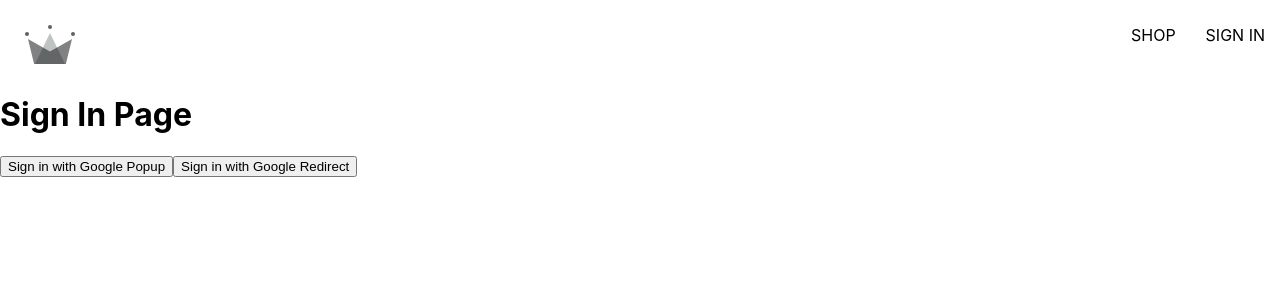
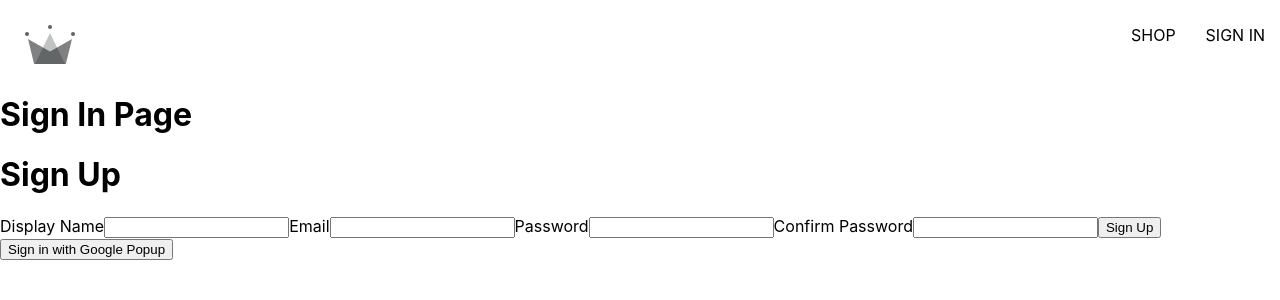
Before and after one commit to PatNepp/crwn-clothing, a React (Create React App) app: page /sign-in in a window 1280 px wide. Shown: the top 300 px of the page. Built offline with nearby package versions, Linux system fonts and the light colour scheme; the HTML template or start-up script is replaced by a standard one.

Commit message:
sign up form functionality

```diff
--- /dev/null
+++ b/src/components/sign-up-form/sign-up-form.component.jsx
@@ -0,0 +1,88 @@
+import { useState } from "react"
+import { createAuthUserWithEmailAndPassword, createUserDocumentFromAuth } from "../../utils/firebase/firebase.utils"
+
+const defaultFormFields = {
+        displayName: '',
+        email: '',
+        password: '',
+        confirmPassword: '',
+    }
+
+const SignUpForm = () => {
+    const [formFields, setFormFields] = useState(defaultFormFields)
+    const { displayName, email, password, confirmPassword } = formFields
+
+    const resetFormFields = () => {
+        setFormFields(defaultFormFields)
+    }
+
+    const handleChange = (e) => {
+        const { name, value } = e.target
+
+        setFormFields({...formFields, [name]: value})
+    }
+
+    const handleSubmit = async (e) => {
+        e.preventDefault()
+        if(password !== confirmPassword) {
+            alert('passwords need to match')
+            return
+        }
+
+        try {
+            const {user} = await createAuthUserWithEmailAndPassword(email, password)
+
+            await createUserDocumentFromAuth(user, { displayName })
+            resetFormFields()
+        } catch (error) {
+            if(error.code === 'auth/email-already-in-use') {
+                alert('Email already in use')
+            } else {
+                console.log('user creation encountered error', error)
+            }
+        }
+    }
+
+  return (
+    <div>
+        <h1>Sign Up</h1>
+        <form onSubmit={handleSubmit}>
+            <label>Display Name</label>
+            <input
+                required
+                type="text"
+                onChange={handleChange}
+                name='displayName'
+                value={displayName}
+            />
+            <label>Email</label>
+            <input
+                required
+                type="email"
+                onChange={handleChange}
+                name='email'
+                value={email}
+            />
+            <label>Password</label>
+            <input
+                required
+                type="password"
+                onChange={handleChange}
+                name='password'
+                value={password}
+            />
+            <label>Confirm Password</label>
+            <input
+                required
+                type="password"
+                onChange={handleChange}
+                name='confirmPassword'
+                value={confirmPassword}
+            />
+            <button type="submit">Sign Up</button>
+        </form>
+    </div>
+  )
+}
+
+export default SignUpForm
--- a/src/routes/sign-in/sign-in.component.jsx
+++ b/src/routes/sign-in/sign-in.component.jsx
@@ -1,20 +1,7 @@
-import { useEffect } from "react"
-import { getRedirectResult } from "firebase/auth"
-
-import { auth, signInWithGooglePopup, createUserDocumentFromAuth, signInWithGoogleRedirect } from "../../utils/firebase/firebase.utils"
+import SignUpForm from "../../components/sign-up-form/sign-up-form.component"
+import { signInWithGooglePopup, createUserDocumentFromAuth } from "../../utils/firebase/firebase.utils"
 
 const SignIn = () => {
-  useEffect(() => {
-    const redirectResult = async () => {
-      const response = await getRedirectResult(auth)
-      if(response) {
-        const userDocRef = await createUserDocumentFromAuth(response.user)
-      }
-    }
-
-    redirectResult()
-  }, [])
-
   const logGoogleUser = async () => {
     const {user} = await signInWithGooglePopup()
     const userDocRef = await createUserDocumentFromAuth(user)
@@ -23,11 +10,9 @@ const SignIn = () => {
   return (
     <div>
       <h1>Sign In Page</h1>
+      <SignUpForm />
       <button onClick={logGoogleUser} >
         Sign in with Google Popup
-      </button>
-      <button onClick={signInWithGoogleRedirect} >
-        Sign in with Google Redirect
       </button>
     </div>
   )
--- a/src/utils/firebase/firebase.utils.js
+++ b/src/utils/firebase/firebase.utils.js
@@ -1,5 +1,5 @@
 import { initializeApp } from 'firebase/app'
-import { getAuth, signInWithRedirect, signInWithPopup, GoogleAuthProvider } from 'firebase/auth'
+import { getAuth, signInWithPopup, GoogleAuthProvider, createUserWithEmailAndPassword } from 'firebase/auth'
 import { getFirestore, doc, getDoc,
 setDoc } from 'firebase/firestore'
 
@@ -23,17 +23,13 @@ provider.setCustomParameters({
 
 export const auth = getAuth()
 export const signInWithGooglePopup = () => signInWithPopup(auth, provider)
-export const signInWithGoogleRedirect = () => signInWithGoogleRedirect(auth, provider)
 
 export const db = getFirestore()
 
-export const createUserDocumentFromAuth = async (userAuth) => {
+export const createUserDocumentFromAuth = async (userAuth, additionalInformation) => {
     const userDocRef = doc(db, 'users', userAuth.uid)
 
-    console.log(userDocRef)
-
     const userSnapshot = await getDoc(userDocRef)
-    console.log(userSnapshot.exists())
 
     if(!userSnapshot.exists()) {
         const {displayName, email} = userAuth
@@ -43,7 +39,8 @@ export const createUserDocumentFromAuth = async (userAuth) => {
             await setDoc(userDocRef, {
                 displayName,
                 email,
-                createdAt
+                createdAt,
+                ...additionalInformation
             })
         } catch (error) {
             console.log('Error', error.message)
@@ -52,3 +49,9 @@ export const createUserDocumentFromAuth = async (userAuth) => {
 
     return userDocRef
 }
+
+export const createAuthUserWithEmailAndPassword = async (email, password) => {
+    if(!email || !password) return;
+
+    return await createUserWithEmailAndPassword(auth, email, password)
+}
```
